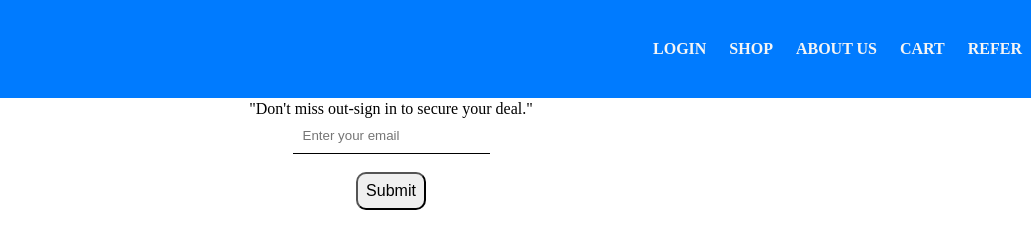
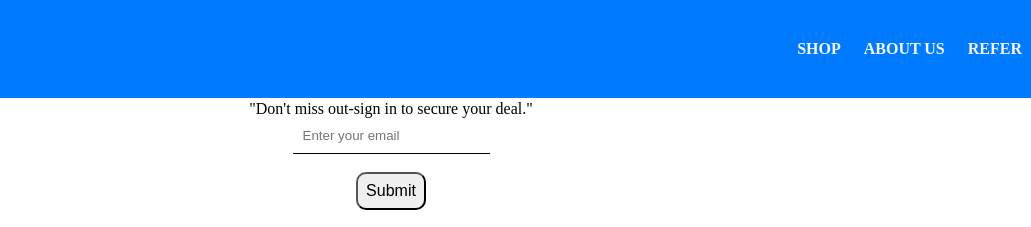
Before and after one commit to Pavan-Kumar-Shetty5/quickcart, a plain HTML site: page index.html in a window 1280 px wide. Shown: the top 227 px of the page, 249-1280 px from the left. Drawn offline with Linux system fonts and the light colour scheme; a web font is replaced by a local one.

Commit message:
update html

```diff
--- a/index.html
+++ b/index.html
@@ -20,11 +20,10 @@
         <nav id="nav-bar">
 
 
-            <a class="nav-link" href="#login">LOGIN</a>
+
            <a class="nav-link" href="#Home">SHOP</a>
             <a class="nav-link" href="#About_us">ABOUT US</a>
-            <a class="nav-link" href="cart.html">CART</a>
-          <button id="shareData">REFER</button>
+       <button id="shareData">REFER</button>
             </nav>
              </header>
             <form id="form">
```
